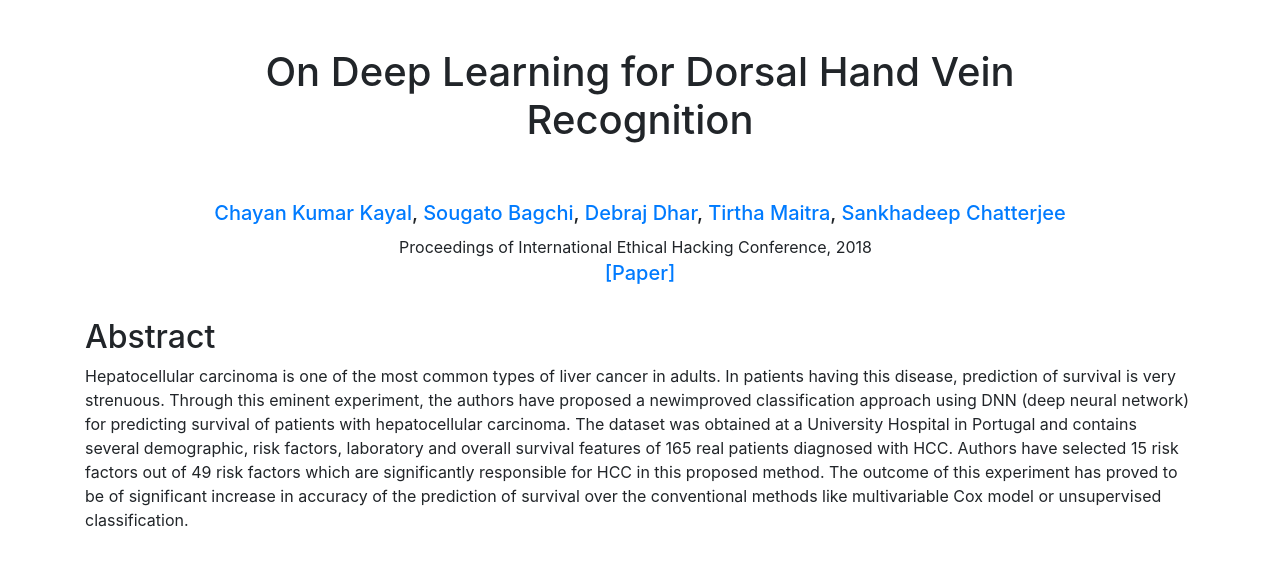
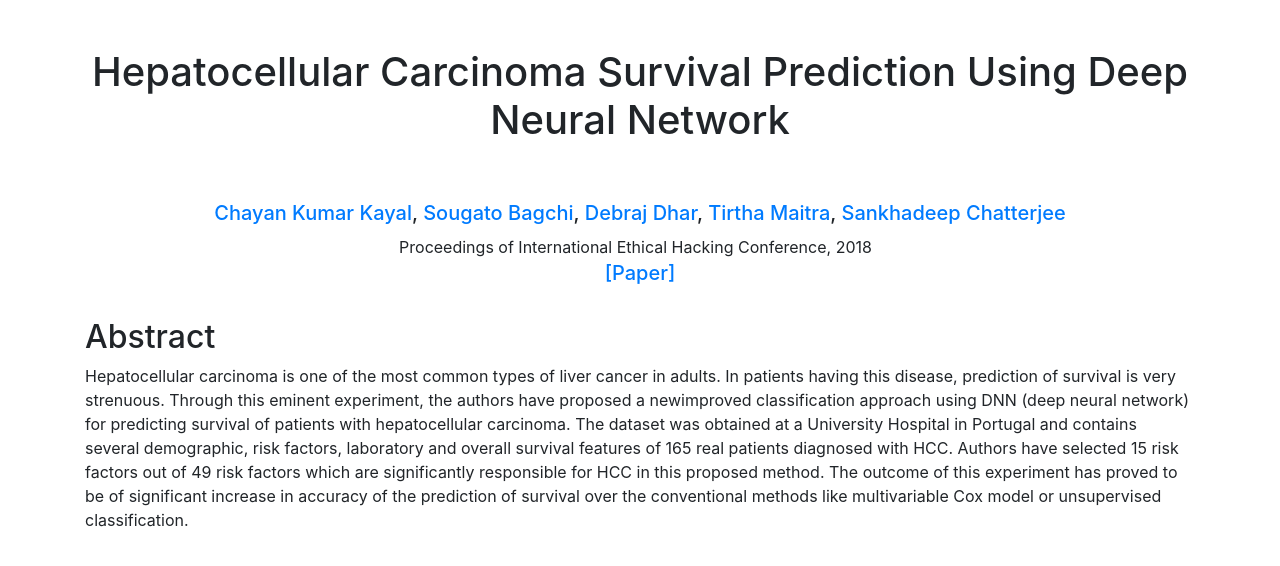
Before and after one commit to sougato97/hcc, a plain HTML site: page index.html in a window 1280 px wide. Drawn offline with Linux system fonts and the light colour scheme.

Commit message:
web_page_v2

```diff
--- a/index.html
+++ b/index.html
@@ -13,7 +13,7 @@
 <table border="0" align="center">
 <tbody><tr>
 <td width="1500" height="200" align="center" valign="middle">
-<span class="title"><h1>On Deep Learning for Dorsal Hand Vein <br> Recognition</h1></span></td>
+<span class="title"><h1>Hepatocellular Carcinoma Survival Prediction Using Deep Neural Network</h1></span></td>
 </tr>
 <tr>
 <td colspan="3" align="center"><h5>
```
